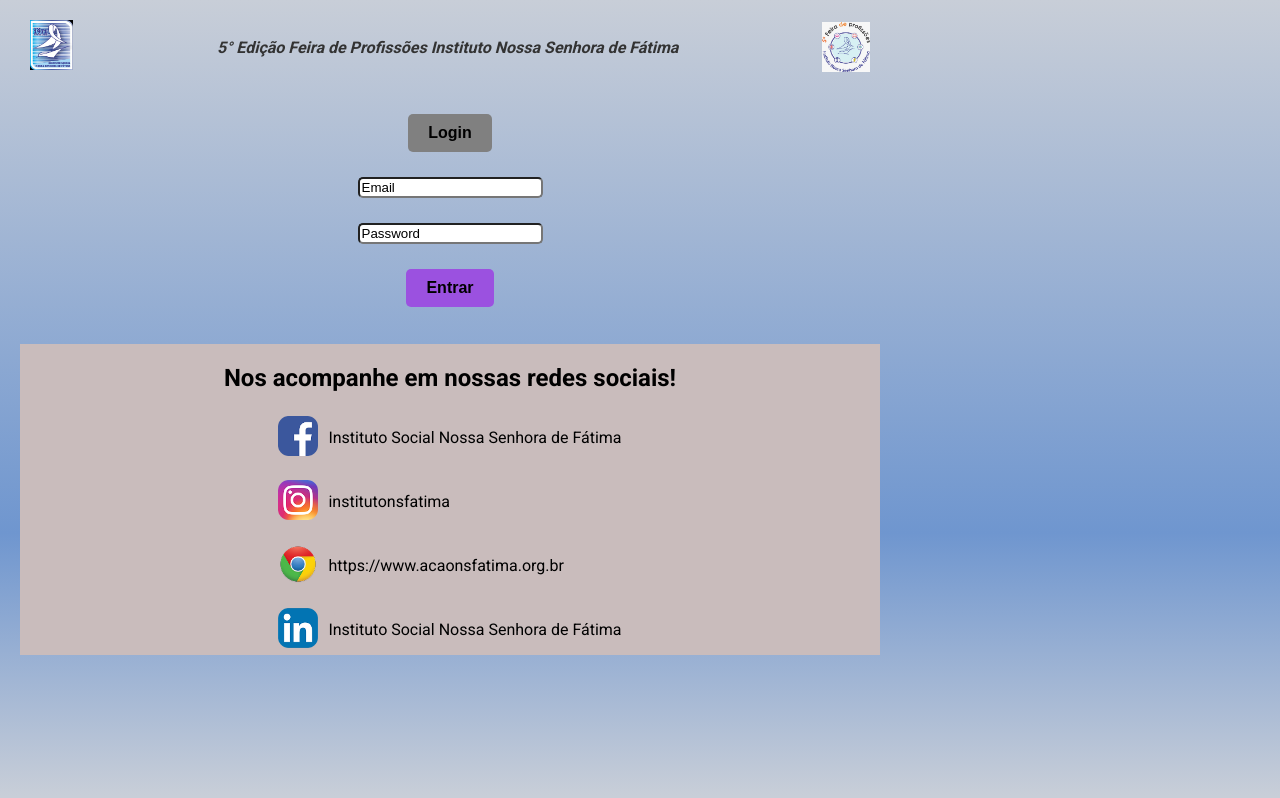
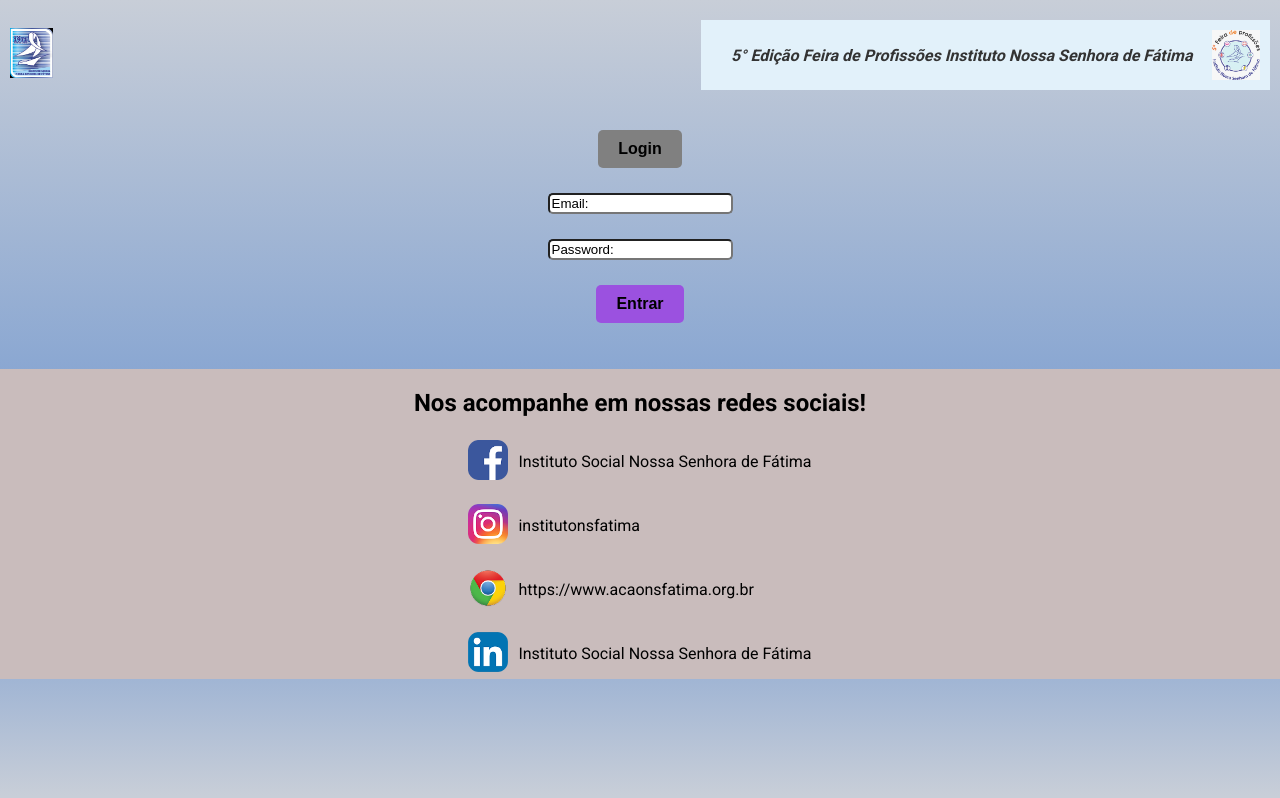
Before and after one commit to Markcyss/projeto-feira-frei-2025, a React (Vite) app: page /login in a window 1280 px wide. Shown: the top 798 px of the page. Built offline with nearby package versions, Linux system fonts and the light colour scheme.

Commit message:
algumas alterações na área de login e nos cabeçalhos

```diff
--- a/src/carousel1/carousel.scss
+++ b/src/carousel1/carousel.scss
@@ -24,7 +24,7 @@
   width: 7%;
   height: 7%;
   color: white;
-  opacity: 40%;
+  opacity: 70%;
 }
 
 .arrow:hover {
--- a/src/pages/paginainicial.jsx
+++ b/src/pages/paginainicial.jsx
@@ -53,6 +53,10 @@ function Paginainicial() {
                             src={frei}
                         />
                         </div>
+                    </div>
+
+                    <div className='separa'>
+
                     </div>
 
                     <div className='info-card'>
@@ -189,12 +193,6 @@ function Paginainicial() {
                             </Link>
                         </div>
                     </div>
-                    <div className='social-media-texts'>
-                        <p className='social-media-name'>Instituto Social Nossa Senhora de Fátima</p>
-                        <p className='social-media-name'>institutonsfatima</p>
-                        <p className='social-media-name'>https://www.acaonsfatima.org.br</p>
-                        <p className='social-media-name'>Instituto Social Nossa Senhora de Fátima</p>
-                    </div>
                 </div>
             </footer>
 
--- a/src/pages/paginalogin.jsx
+++ b/src/pages/paginalogin.jsx
@@ -14,13 +14,15 @@ function Login() {
 
             <header className='login-header'>
                 <div className='logo-container'>
+                    <div className='login-background-logo1'>
                         <Link to={'..'}>
                             <img className='logo logo--instituto'
                                 src={freilogo}
                                 height='50px'
                             />
                         </Link>
-
+                    </div>
+                    <div className='login-background-logo2'>
                         <h2 className='login-title'>5° Edição Feira de Profissões Instituto Nossa Senhora de Fátima</h2>
 
                         <img className='logo logo--feira'
@@ -28,12 +30,13 @@ function Login() {
                             height='50px'
                         />
                     </div>
+                </div>
             </header>
 
             <main className='main'>
                 <button className='main-login'>Login</button>
-                <input value={'Email'} />
-                <input value={'Password'}/>
+                <input value={'Email:'} />
+                <input value={'Password:'}/>
                 <button className='main-enter'>Entrar</button>
 
             </main>
--- a/src/pages/styleinicial.scss
+++ b/src/pages/styleinicial.scss
@@ -10,11 +10,9 @@ $button-end: #f4b434;
 .hero-container {
   font-family: 'Roboto', sans-serif;
   width: 100%;
-  max-width: 900px;
   display: flex;
   flex-direction: column;
   align-items: center;
-  padding: 0 20px;
 }
 
 .hero-header {
@@ -44,6 +42,8 @@ $button-end: #f4b434;
   color: $text-dark;
   margin: 0 20px;
   text-align: center;
+  background-color: #E2F1FA;
+  padding: 20px;
 }
 
 .hero-main-content {
--- a/src/pages/stylelogin.scss
+++ b/src/pages/stylelogin.scss
@@ -9,11 +9,9 @@ $button-end: #f4b434;
 .login-container {
   font-family: 'Roboto', sans-serif;
   width: 100%;
-  max-width: 900px;
   display: flex;
   flex-direction: column;
   align-items: center;
-  padding: 0 20px;
 }
 
 .login-header {
@@ -36,6 +34,16 @@ $button-end: #f4b434;
   color: #555;
 }
 
+.login-background-logo1 {
+
+}
+
+.login-background-logo2 {
+  background-color: #E2F1FA;
+  padding: 10px;
+  display: flex;
+  align-items: center;
+
   .login-title {
     flex-grow: 1;
     font-size: 16px;
@@ -44,6 +52,8 @@ $button-end: #f4b434;
     margin: 0 20px;
     text-align: center;
   }
+}
+
 
 .main {
   display: flex;
--- a/src/pages/styleregistro.scss
+++ b/src/pages/styleregistro.scss
@@ -9,11 +9,9 @@ $button-end: #f4b434;
 .registry-container {
   font-family: 'Roboto', sans-serif;
   width: 100%;
-  max-width: 900px;
   display: flex;
   flex-direction: column;
   align-items: center;
-  padding: 0 20px;
 }
 
 .registry-header {
@@ -43,6 +41,8 @@ $button-end: #f4b434;
   color: $text-dark;
   margin: 0 20px;
   text-align: center;
+  background-color: #E2F1FA;
+  padding: 20px;
 }
 .main-registro {
   width: 100%;
--- a/src/pages/styleverificacao.scss
+++ b/src/pages/styleverificacao.scss
@@ -9,11 +9,9 @@ $button-end: #f4b434;
 .verification-container {
   font-family: 'Roboto', sans-serif;
   width: 100%;
-  max-width: 900px;
   display: flex;
   flex-direction: column;
   align-items: center;
-  padding: 0 20px;
 }
 
 .verification-header {
@@ -43,4 +41,6 @@ $button-end: #f4b434;
   color: $text-dark;
   margin: 0 20px;
   text-align: center;
+  background-color: #E2F1FA;
+  padding: 20px;
 }
```
Also changed, not shown: 1 other file (tests, documents, lock files or other folders). Lines whose indentation alone changed are shown as unchanged.
